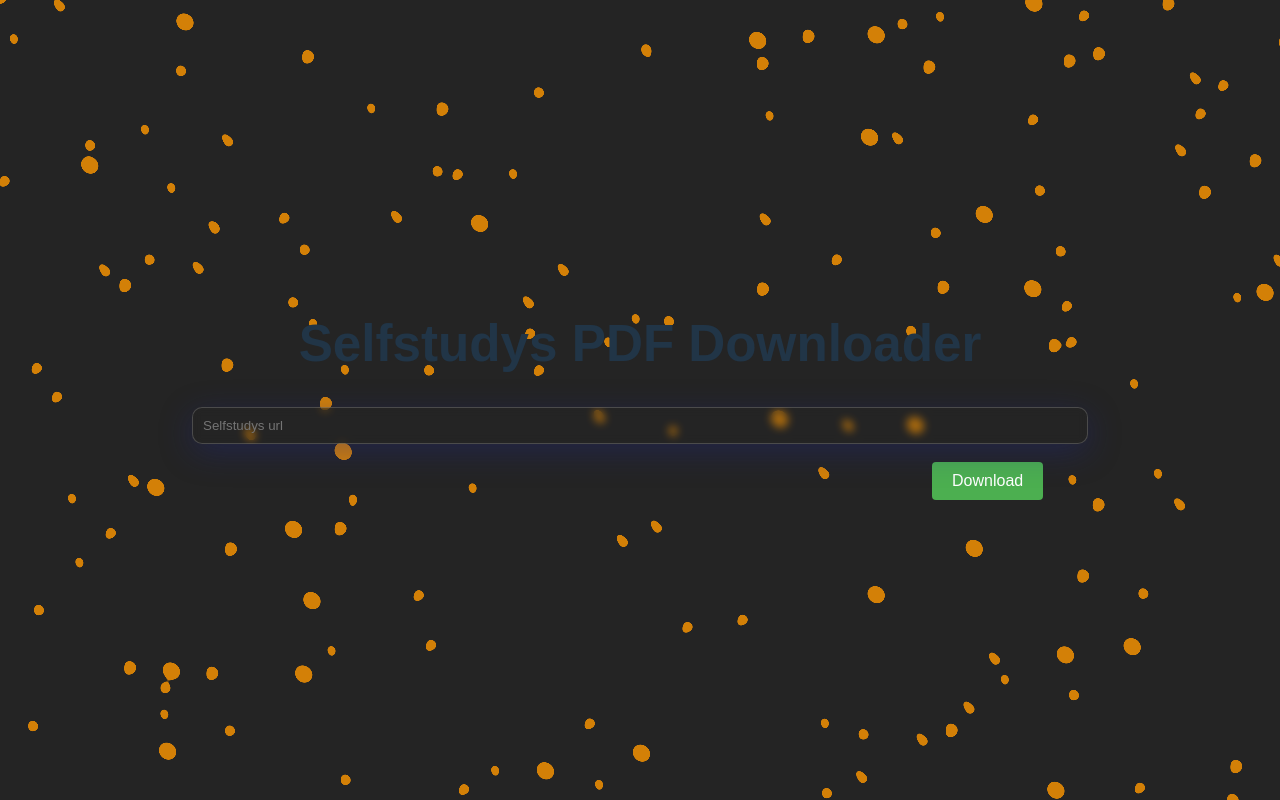
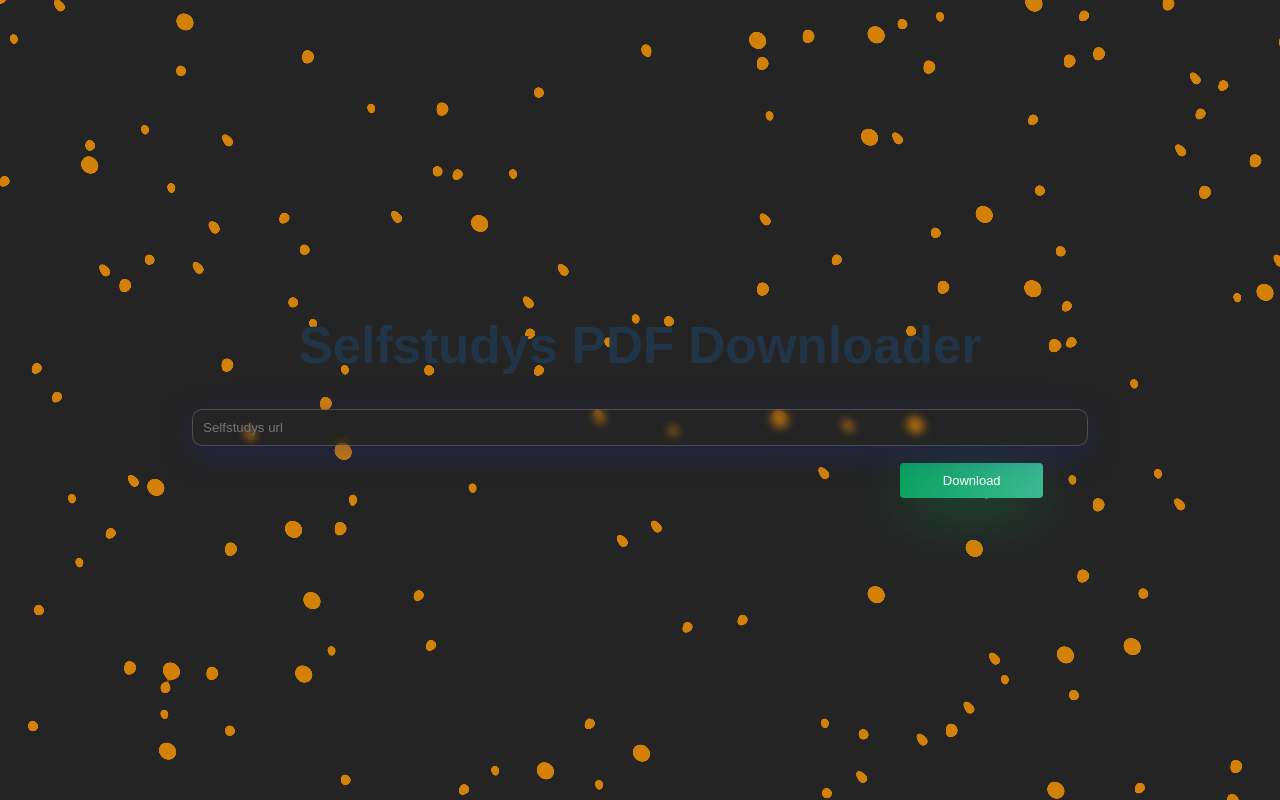
Before and after one commit to priyanshusingh305/selfstudy-downloader, a React (Vite) app in the folder pdf-downloader-selfstudy/: page / in a window 1280 px wide. Built offline with nearby package versions, Linux system fonts and the light colour scheme.

Commit message:
loading animation

```diff
--- a/pdf-downloader-selfstudy/src/App.css
+++ b/pdf-downloader-selfstudy/src/App.css
@@ -48,23 +48,136 @@
   border-radius: 10px;
   border: 1px solid rgba( 255, 255, 255, 0.18 );
 }
+.button {
+  display: inline-block;
+  border-radius: 7px;
+  border: none;
+  background: #1875FF;
+  color: white;
+  font-family: inherit;
+  text-align: center;
+  font-size: 13px;
+  box-shadow: 0px 14px 56px -11px #1875FF;
+  width: 10em;
+  padding: 1em;
+  transition: all 0.4s;
+  cursor: pointer;
+ }
 
+ .button span {
+  cursor: pointer;
+  display: inline-block;
+  position: relative;
+  transition: 0.4s;
+
+ }
+
+ .button {
+  display: flex;
+  justify-content: center;
+  align-items: center;
+  border-radius: 7px;
+  border: none;
+  background: #0ba360;
+  background: linear-gradient(
+    to right,
+    #0ba360,#3cba92
+  );
+  color: white;
+  font-family: inherit;
+  text-align: center;
+  font-size: 13px;
+  box-shadow: 0px 14px 56px -11px #0ba360;
+  width: 11em;
+  padding: 0.7em;
+  transition: all 0.4s;
+  cursor: pointer;
+}
+
+.button svg {
+  width: 25px;
+  height: 25px;
+}
+
+.button svg path {
+  fill: white
+}
+
+.button span {
+  cursor: pointer;
+  display: inline-block;
+  position: relative;
+  transition: 0.4s;
+}
+
+.button span:after {
+  content: 'for free';
+  position: absolute;
+  opacity: 0;
+  top: 0;
+  right: -20px;
+  transition: 0.7s;
+}
+
+.button:hover span {
+  padding-right: 3.80em;
+}
+
+.button:hover span:after {
+  opacity: 4;
+  right: 0;
+}
 button[type="submit"] {
   background-color: #4CAF50;
   color: white;
   padding: 10px 20px;
   margin-top: 2%;
   margin-right: 5%;
-  border: none;
+  /* border: none; */
   border-radius: 4px;
   cursor: pointer;
   float: right;
   margin-bottom:2%;
 }
+.loading{
+  display: flex;
+  justify-content: center;
+}
+.lds-hourglass {
+  display: inline-block;
+  position: relative;
+  width: 80px;
+  height: 80px;
+  justify-self:center;
+}
 
-button[type="submit"]:hover {
-  background-color: #45a049;
+.lds-hourglass:after {
+  content: " ";
+  display: block;
+  border-radius: 50%;
+  width: 0;
+  height: 0;
+  margin: 8px;
+  box-sizing: border-box;
+  border: 32px solid #D38007;
+  border-color: #D38007 transparent #D38007 transparent;
+  animation: lds-hourglass 1.2s infinite;
+}
 
+@keyframes lds-hourglass {
+  0% {
+    transform: rotate(0);
+    animation-timing-function: cubic-bezier(0.55, 0.055, 0.675, 0.19);
+  }
+
+  50% {
+    transform: rotate(900deg);
+    animation-timing-function: cubic-bezier(0.215, 0.61, 0.355, 1);
+  }
+
+  100% {
+    transform: rotate(1800deg);
+  }
 }
 
 table{
@@ -133,7 +246,7 @@
 
   button[type="submit"] {
     width: 90%;
-    justify-self: center;
+    /* justify-self: center; */
 
   }
 }
--- a/pdf-downloader-selfstudy/src/App.jsx
+++ b/pdf-downloader-selfstudy/src/App.jsx
@@ -82,11 +82,11 @@
                 onChange={(e) => setUrl(e.target.value)}
               />
             </label>
-            <button type="submit">Download</button>
+            <button  className='button' type="submit"><span>Download</span></button>
           </form>
           {error && <p>{error}</p>}
           {loading ? (
-            <div className="loading">Loading...</div>
+            <div className="loading"><div className="lds-hourglass"></div></div>
           ) : (
             tableData.length === 0 ? (
               <div>{noOutput && <p>NO OUTPUT</p>}</div>
```
Also changed, not shown: 1 other file (tests, documents, lock files or other folders).
